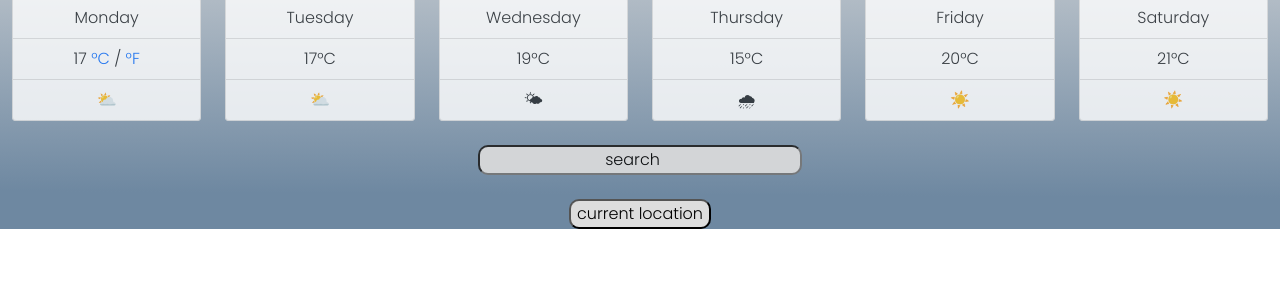
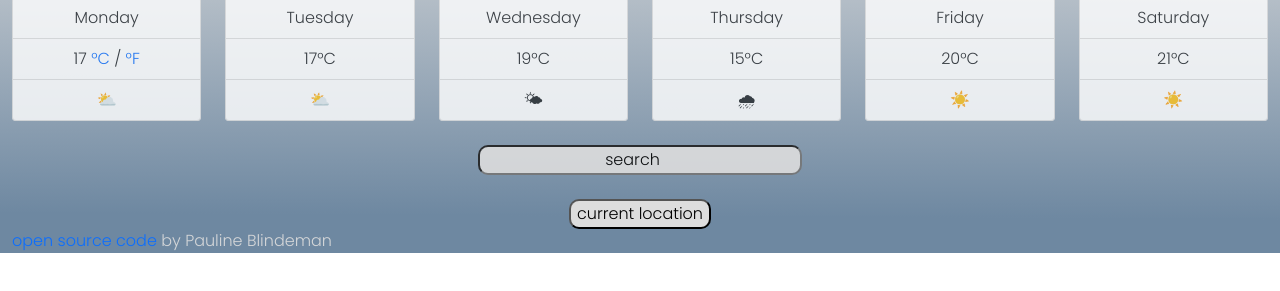
Before and after one commit to paulineBlndmn/WeatherApp-Project, a plain HTML site: page index.html in a window 1280 px wide. Shown: the part 179-470 px from the top of the page. Drawn offline with nearby package versions, Linux system fonts and the light colour scheme.

Commit message:
add open-source-code

```diff
--- a/index.html
+++ b/index.html
@@ -84,6 +84,14 @@
       </form>
       <br />
       <button id="current-location-button">current location</button>
+      <p class="open-source-code">
+        <a
+          href="https://github.com/paulineBlndmn/WeatherApp-Project"
+          target="blank"
+          >open source code</a
+        >
+        by Pauline Blindeman
+      </p>
     </div>
     <script src="script.js"></script>
   </body>
--- a/style.css
+++ b/style.css
@@ -6,6 +6,9 @@
     rgb(221, 221, 221) 5.5%,
     rgb(110, 136, 161) 90.2%
   );
+}
+.open-source-code {
+  color: #d4d6d8;
 }
 h1 {
   color: #668ba4;
```
